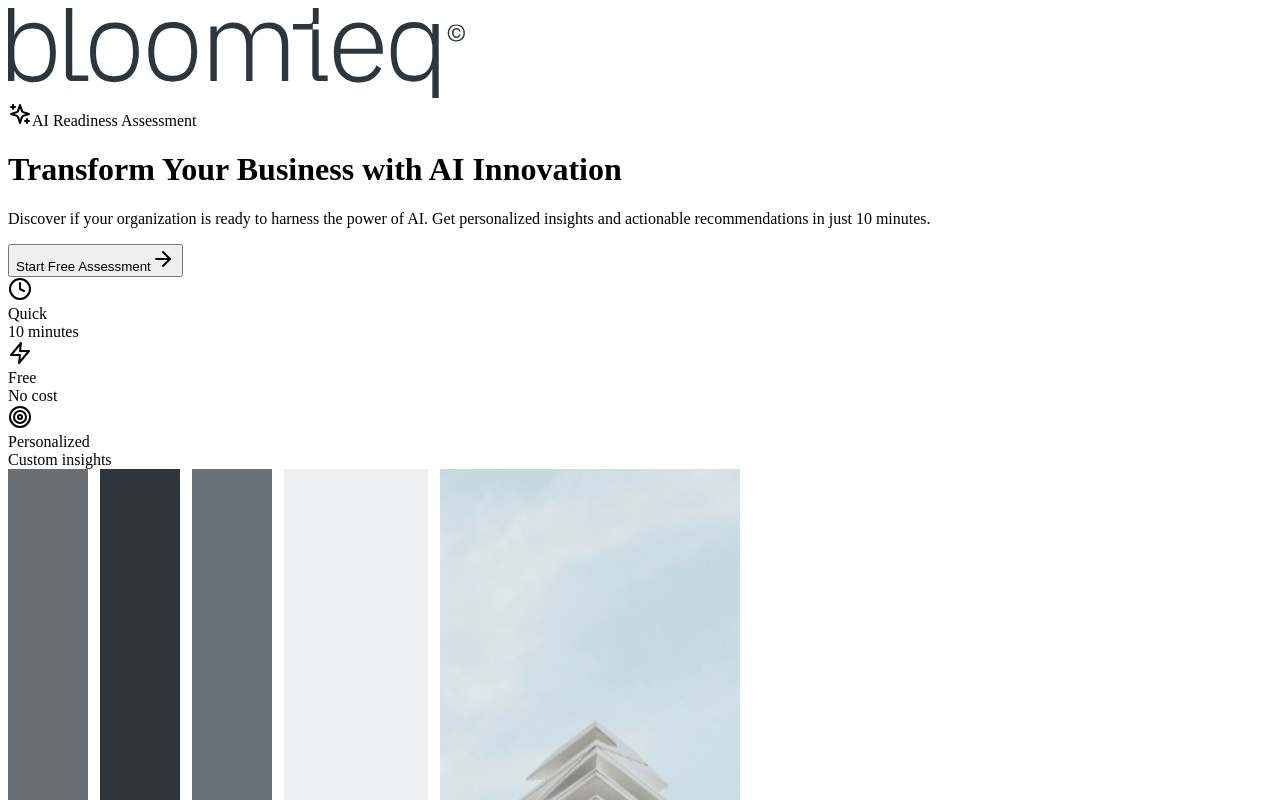
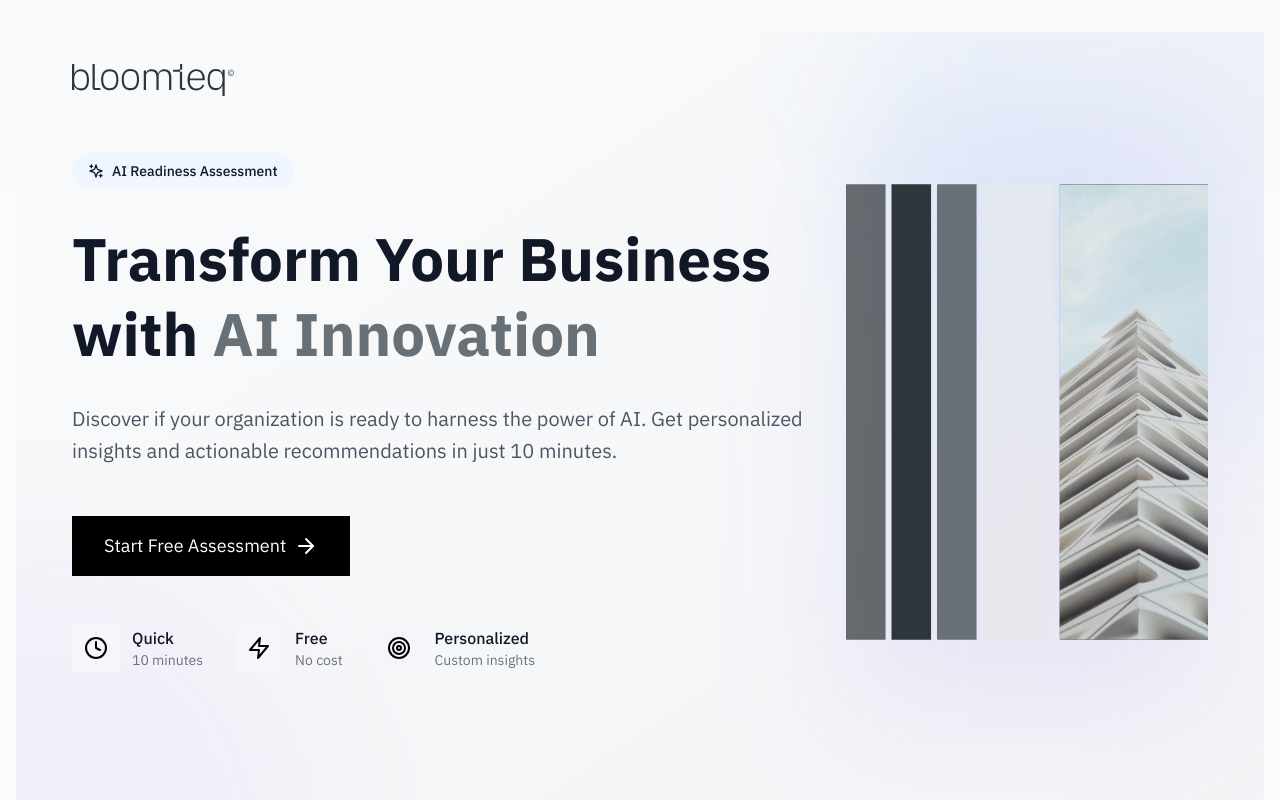
Before and after one commit to harambasha/ai-readiness, a Next.js app in the folder frontend/: page / in a window 1280 px wide. Shown: the top 800 px of the page. Built offline with nearby package versions, Linux system fonts and the light colour scheme.

Commit message:
fix: add proper Next.js asset handling and CSS setup

```diff
--- a/frontend/next.config.js
+++ b/frontend/next.config.js
@@ -5,6 +5,17 @@ const nextConfig = {
     SENDGRID_API_KEY: process.env.SENDGRID_API_KEY,
     NEXT_PUBLIC_CALENDLY_URL: process.env.NEXT_PUBLIC_CALENDLY_URL || 'https://calendly.com/bloomteq/ai-readiness-consultation',
   },
+  images: {
+    domains: ['localhost'],
+    unoptimized: true,
+  },
+  webpack: (config) => {
+    config.module.rules.push({
+      test: /\.svg$/,
+      use: ['@svgr/webpack'],
+    });
+    return config;
+  },
 };
 
 export default nextConfig;
--- a/frontend/package.json
+++ b/frontend/package.json
@@ -23,6 +23,7 @@
   "devDependencies": {
     "@eslint/js": "^9.9.1",
     "@netlify/plugin-nextjs": "^5.11.2",
+    "@svgr/webpack": "^8.1.0",
     "@types/nodemailer": "^6.4.14",
     "@types/react": "^18.2.0",
     "@types/react-dom": "^18.2.0",
--- a/frontend/src/pages/_app.tsx
+++ b/frontend/src/pages/_app.tsx
@@ -1,5 +1,6 @@
 import type { AppProps } from 'next/app';
 import { WizardProvider } from '../context/WizardContext';
+import '../styles/globals.css';
 
 export default function App({ Component, pageProps }: AppProps) {
   return (
--- /dev/null
+++ b/frontend/src/styles/globals.css
@@ -0,0 +1,135 @@
+@import url('https://fonts.googleapis.com/css2?family=IBM+Plex+Sans:wght@300;400;500;600;700&display=swap');
+
+@tailwind base;
+@tailwind components;
+@tailwind utilities;
+
+@layer base {
+  html {
+    font-family: 'IBM Plex Sans', sans-serif;
+  }
+}
+
+@keyframes float {
+  0% { transform: translateY(0px); }
+  50% { transform: translateY(-20px); }
+  100% { transform: translateY(0px); }
+}
+
+@keyframes pulse {
+  0% { transform: scale(1); }
+  50% { transform: scale(1.05); }
+  100% { transform: scale(1); }
+}
+
+.animate-float {
+  animation: float 6s ease-in-out infinite;
+}
+
+.animate-pulse-slow {
+  animation: pulse 4s ease-in-out infinite;
+}
+
+.glass-card {
+  backdrop-filter: blur(12px);
+  border: 1px solid rgba(255, 255, 255, 0.3);
+}
+
+.gradient-bg {
+  background: linear-gradient(135deg, #f3f4f6 0%, #e5e7eb 100%);
+}
+
+.gradient-primary {
+  background: linear-gradient(90deg, #D9D9D9 0%, #A3A59F 33%, #B4926E 66%, #EA9C74 100%);
+}
+
+.gradient-primary-hover:hover {
+  background: linear-gradient(90deg, #EA9C74 0%, #B4926E 33%, #A3A59F 66%, #D9D9D9 100%);
+}
+
+.gradient-text {
+  background: linear-gradient(90deg, #B4926E 0%, #EA9C74 100%);
+  -webkit-background-clip: text;
+  background-clip: text;
+  color: transparent;
+}
+
+.gradient-border {
+  border-image: linear-gradient(90deg, #D9D9D9 0%, #A3A59F 33%, #B4926E 66%, #EA9C74 100%) 1;
+}
+
+.progress-bar {
+  background: linear-gradient(90deg, #D9D9D9 0%, #A3A59F 33%, #B4926E 66%, #EA9C74 100%);
+}
+
+.slider-track {
+  position: relative;
+  height: 4px;
+  background-color: #E7E9EC;
+  border-radius: 2px;
+}
+
+.slider-track-fill {
+  position: absolute;
+  height: 100%;
+  background-color: #677076;
+  border-radius: 2px;
+  transition: width 0.1s ease-out;
+}
+
+.slider-thumb {
+  position: absolute;
+  top: 50%;
+  transform: translate(-50%, -50%);
+  width: 24px;
+  height: 24px;
+  background-color: #677076;
+  border: 2px solid white;
+  border-radius: 50%;
+  box-shadow: 0 2px 4px rgba(0, 0, 0, 0.1);
+  transition: left 0.1s ease-out;
+}
+
+.slider-value {
+  position: absolute;
+  top: -30px;
+  left: 50%;
+  transform: translateX(-50%);
+  background-color: #677076;
+  color: white;
+  padding: 4px 8px;
+  border-radius: 4px;
+  font-size: 12px;
+  font-weight: 500;
+}
+
+.btn-gradient {
+  background: linear-gradient(90deg, #D9D9D9 0%, #A3A59F 33%, #B4926E 66%, #EA9C74 100%);
+  color: white;
+  transition: all 0.2s ease;
+}
+
+.btn-gradient:hover {
+  background: linear-gradient(90deg, #EA9C74 0%, #B4926E 33%, #A3A59F 66%, #D9D9D9 100%);
+  transform: translateY(-1px);
+}
+
+.percentage-button {
+  @apply py-2 px-4 rounded-lg text-sm font-medium transition-all duration-200;
+}
+
+.percentage-button-selected {
+  background: linear-gradient(90deg, #D9D9D9 0%, #A3A59F 33%, #B4926E 66%, #EA9C74 100%);
+  color: white;
+}
+
+.percentage-button-default {
+  background: white;
+  color: #4B5563;
+}
+
+.percentage-button-default:hover {
+  background: linear-gradient(90deg, #D9D9D9 0%, #A3A59F 33%, #B4926E 66%, #EA9C74 100%);
+  color: white;
+  opacity: 0.9;
+}
```
